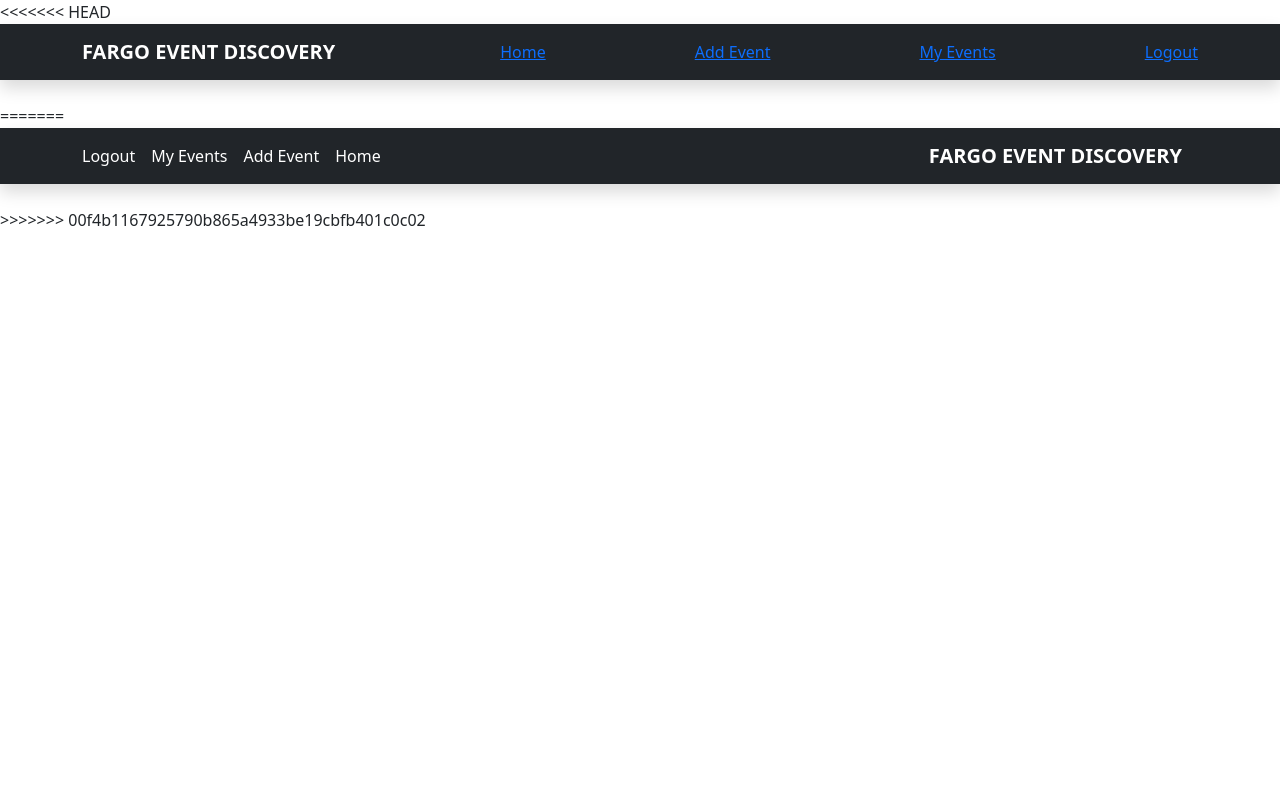
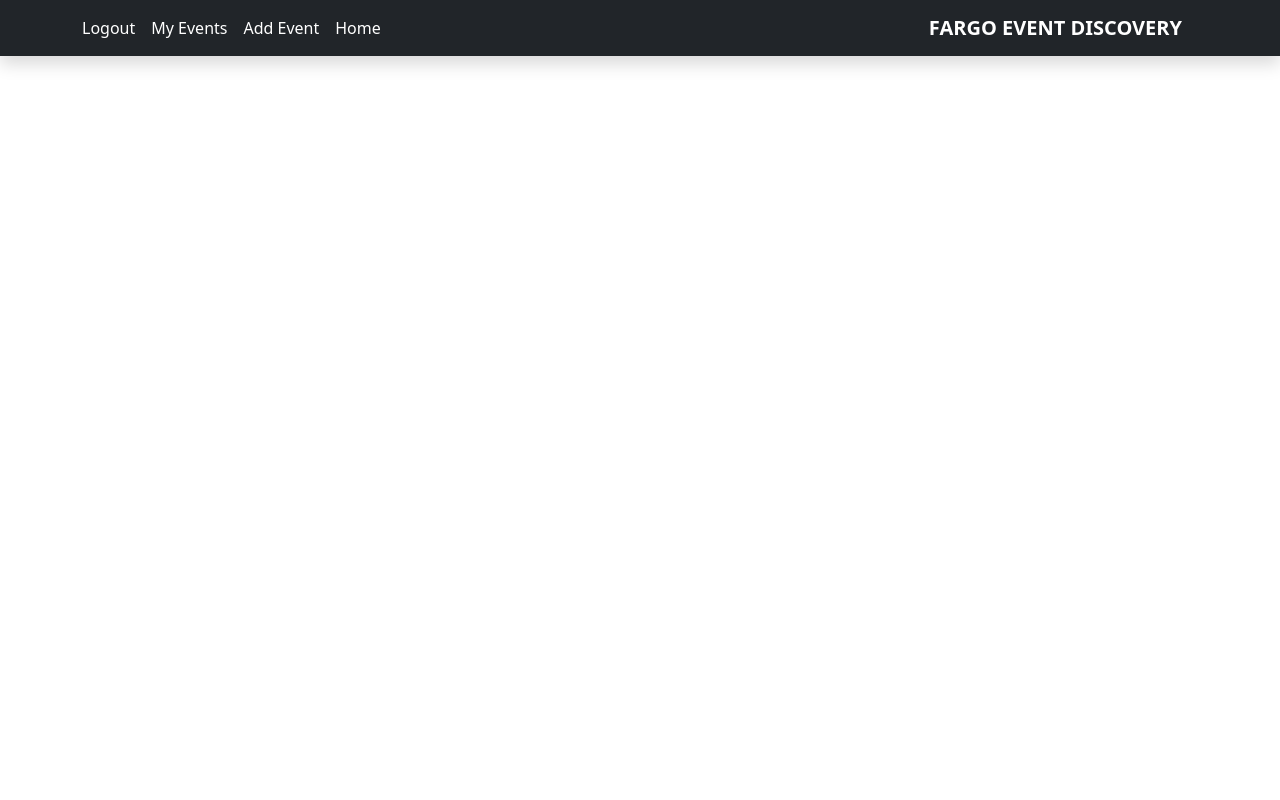
Before and after one commit to shenghuang-afk/Fargo-Area-Event-Discovery, a Django app: page / in a window 1280 px wide. Run offline with Django 5.2, Linux system fonts and the light colour scheme; the visitor is signed in with stand-in values (Sample User, id 1).

Commit message:
fix userEvents and home

```diff
--- a/website/templates/website/home.html
+++ b/website/templates/website/home.html
@@ -1,21 +1,3 @@
-<<<<<<< HEAD
-<link href="https://cdn.jsdelivr.net/npm/bootstrap@5.3.8/dist/css/bootstrap.min.css" rel="stylesheet" integrity="sha384-sRIl4kxILFvY47J16cr9ZwB07vP4J8+LH7qKQnuqkuIAvNWLzeN8tE5YBujZqJLB" crossorigin="anonymous" />
-<!-- Simple Navigation Header -->
-<nav class="navbar navbar-dark bg-dark mb-4 shadow">
-  <div class="container d-flex">
-    <a class="navbar-brand fw-bold" href="{% url 'event_list' %}">FARGO EVENT DISCOVERY</a>
-    <a href="{% url 'event_list' %}" class="navbar-nav">Home</a>
-
-    {% if user.is_authenticated %}
-      <a href="{% url 'addEvent' %}" class="navbar-nav">Add Event</a>
-      <a href="{% url 'user_events' %}" class="navbar-nav">My Events</a>
-      <a href="{% url 'logout' %}" class="navbar-nav">Logout</a>
-    {% else %}
-      <a href="{% url 'login' %}" class="navbar-nav">Login</a>
-    {% endif %}
-  </div>
-</nav>
-=======
 <!doctype html>
 <html lang="ar">
   <head>
@@ -46,7 +28,6 @@
           </div>
         </div>
       </nav>
->>>>>>> 00f4b1167925790b865a4933be19cbfb401c0c02
 
 <div class="container">
   {% block content %}
```
Also changed, not shown: website/templates/website/userEvents.html (+0 -20 lines).
